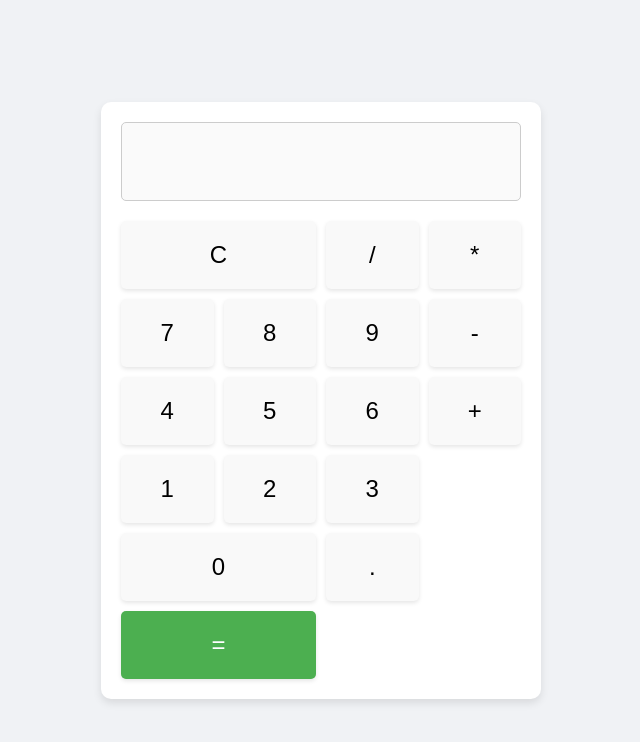
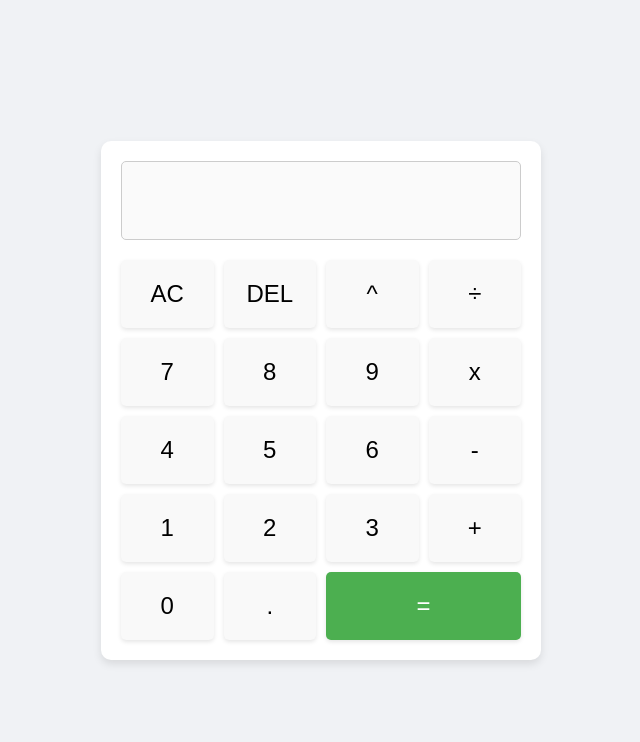
Before and after one commit to Sergiofirmino/calculadora, a plain HTML site: page index.html in a window 1280 px wide. Shown: the whole page, without its empty margins (319-959 px from the left). Drawn offline with Linux system fonts and the light colour scheme.

Commit message:
version 3.0

```diff
--- a/index.html
+++ b/index.html
@@ -10,26 +10,25 @@
     <div class="calculator">
         <input type="text" id="display" disabled>
         <div class="buttons">
-            <button id="clear" class="span-two">C</button>
-            <button class="operation" data-value="/">/</button>
-            <button class="operation" data-value="*">*</button>
-
+			<button id="clear">AC</button>
+			<button id="deletar">DEL</button>
+            <button class="operation" data-value="^">^</button>
+            <button class="operation" data-value="/">÷</button>
             <button class="number" data-value="7">7</button>
             <button class="number" data-value="8">8</button>
             <button class="number" data-value="9">9</button>
-            <button class="operation" data-value="-">-</button>
-
+            <button class="operation" data-value="*">x</button>
             <button class="number" data-value="4">4</button>
             <button class="number" data-value="5">5</button>
             <button class="number" data-value="6">6</button>
-            <button class="operation" data-value="+">+</button>
-
+            <button class="operation" data-value="-">-</button>
             <button class="number" data-value="1">1</button>
             <button class="number" data-value="2">2</button>
             <button class="number" data-value="3">3</button>
-            <button class="number span-two" data-value="0">0</button>
+            <button class="operation" data-value="+">+</button>
+            <button class="number" data-value="0">0</button>
             <button class="number" data-value=".">.</button>
-            <button id="equals" class="span-two equals">=</button>
+            <button id="equals" class="span-two equals" de>=</button>
         </div>
     </div>
     <script src="script.js"></script>
```
